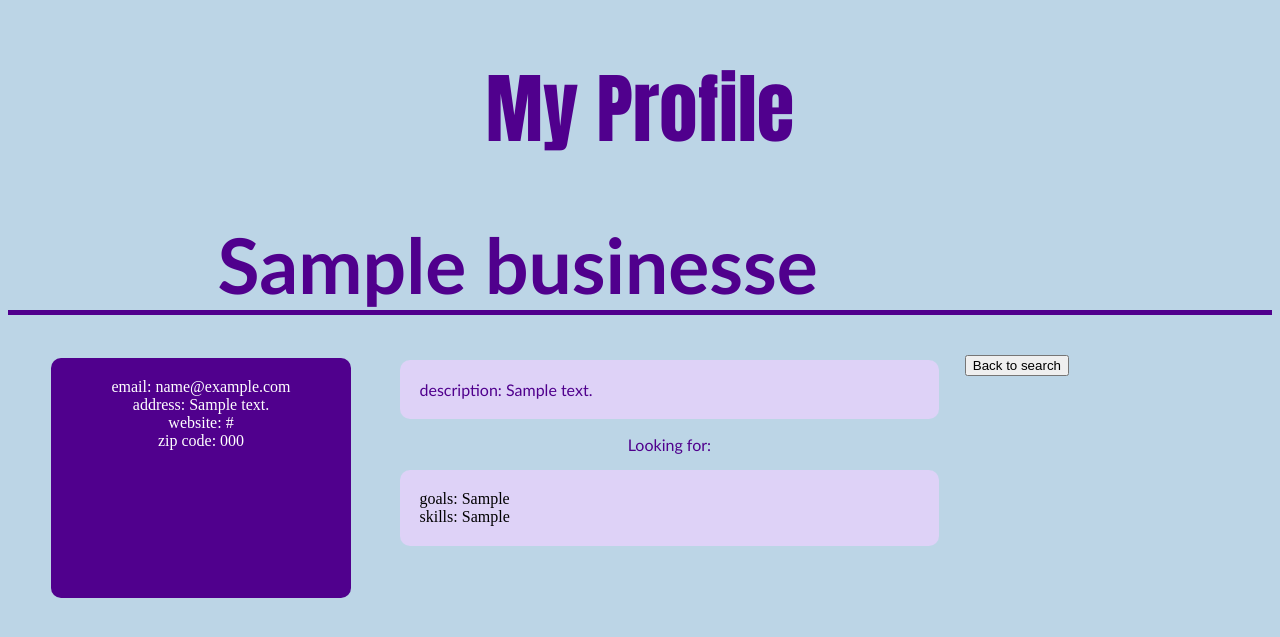
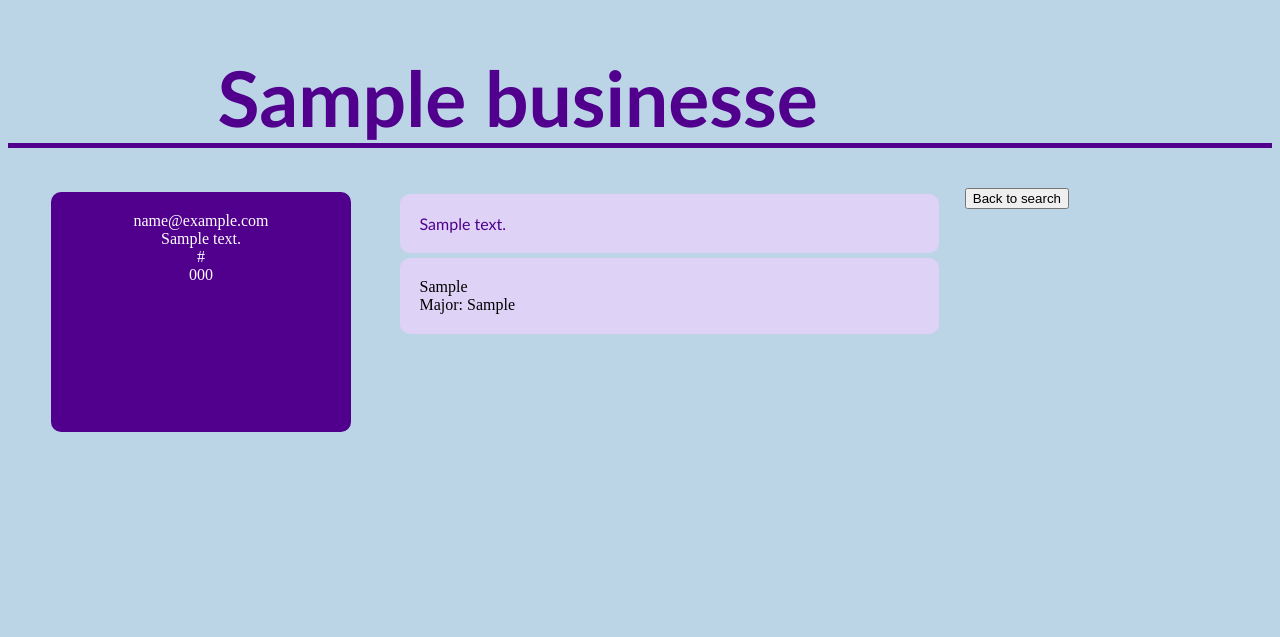
Before and after one commit to nroy20/HackThis, a Flask app: page /profile/business/1/display in a window 1280 px wide. Shown: the top 637 px of the page. Run offline with Flask 2, Linux system fonts and the light colour scheme; the visitor is signed in with stand-in values (Sample User, id 1); tables that the repository leaves empty hold one stand-in row (values such as "Sample post").

Commit message:
small changes

```diff
--- a/templates/business_profile_student_view.html
+++ b/templates/business_profile_student_view.html
@@ -14,7 +14,7 @@
   <body>
     <div id="error" class="hidden">Something went wrong!</div>
 
-    <h1 id="header" data-id="{{ business_id }}">My Profile</h1>
+    <h1 id="header" data-id="{{ business_id }}"></h1>
 
     <div id = "data"></div>
 
@@ -28,7 +28,6 @@
       </div>
       <div id="float-child">
         <div id="about" class="widget"></div>
-        <p>Looking for:</p>
         <div id="skills" class="widget"></div>
       </div>
     </div>
@@ -40,9 +39,9 @@
     </div>
 
     <script>
-      function createDiv(description, data) {
+      function createDiv(data) {
         var div = document.createElement("div")
-        div.innerHTML = description + ": " + data
+        div.innerHTML = data
         return div;
       }
       function createH1(data) {
@@ -53,13 +52,13 @@
       function appendData(results) {
         var divs = [
           createH1(results.name),
-          createDiv("description", results.description),
-          createDiv("email", results.email),
-          createDiv("address", results.address),
-          createDiv("skills", results.skills),
-          createDiv("goals", results.goals),
-          createDiv("website", results.website),
-          createDiv("zip code", results.zip_code),
+          createDiv(results.description),
+          createDiv(results.email),
+          createDiv(results.address),
+          createDiv("Major: " + results.skills),
+          createDiv(results.goals),
+          createDiv(results.website),
+          createDiv(results.zip_code),
         ]
 
         var container1 = document.getElementById("name");
--- a/templates/student_dashboard.html
+++ b/templates/student_dashboard.html
@@ -20,7 +20,7 @@
       }
 
       #map {
-        width: 500px;
+        width: 490px;
         height: 400px;
       }
 
```
Also changed, not shown: templates/business_profile_business_view.html (+9 -11 lines), templates/my_profile.html (+6 -7 lines), templates/student_profile_business_view.html (+7 -7 lines).
